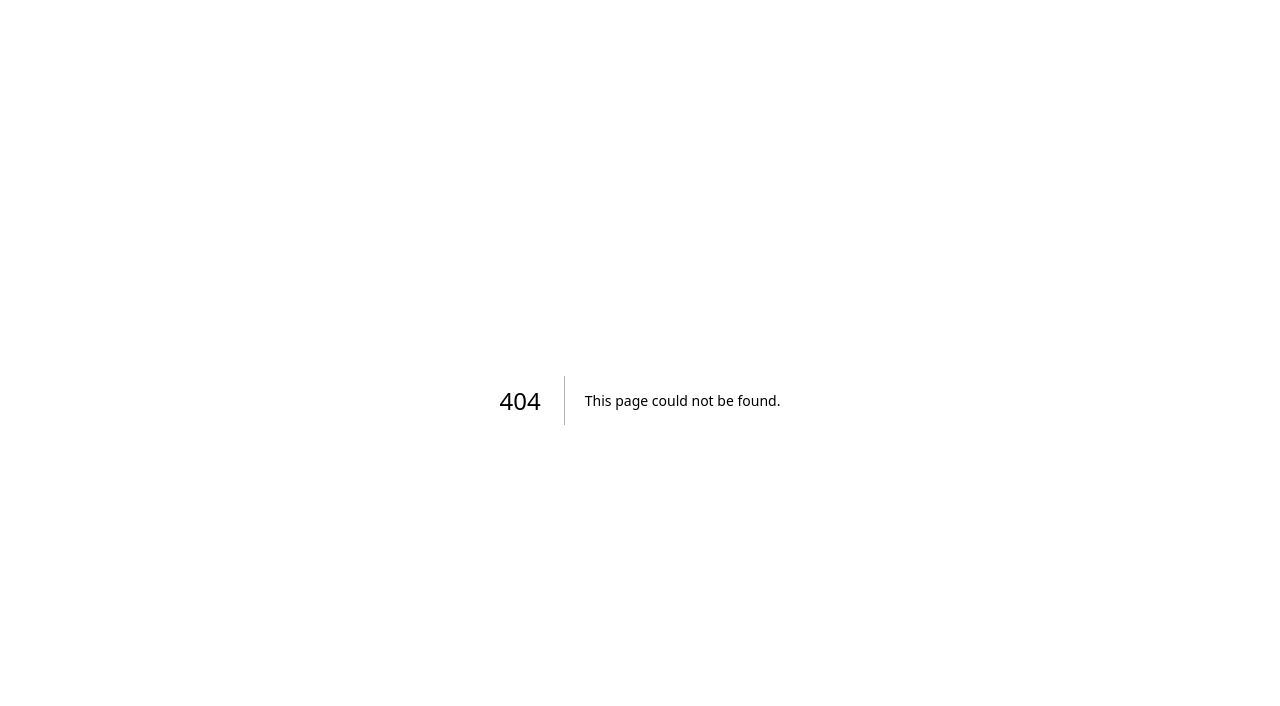
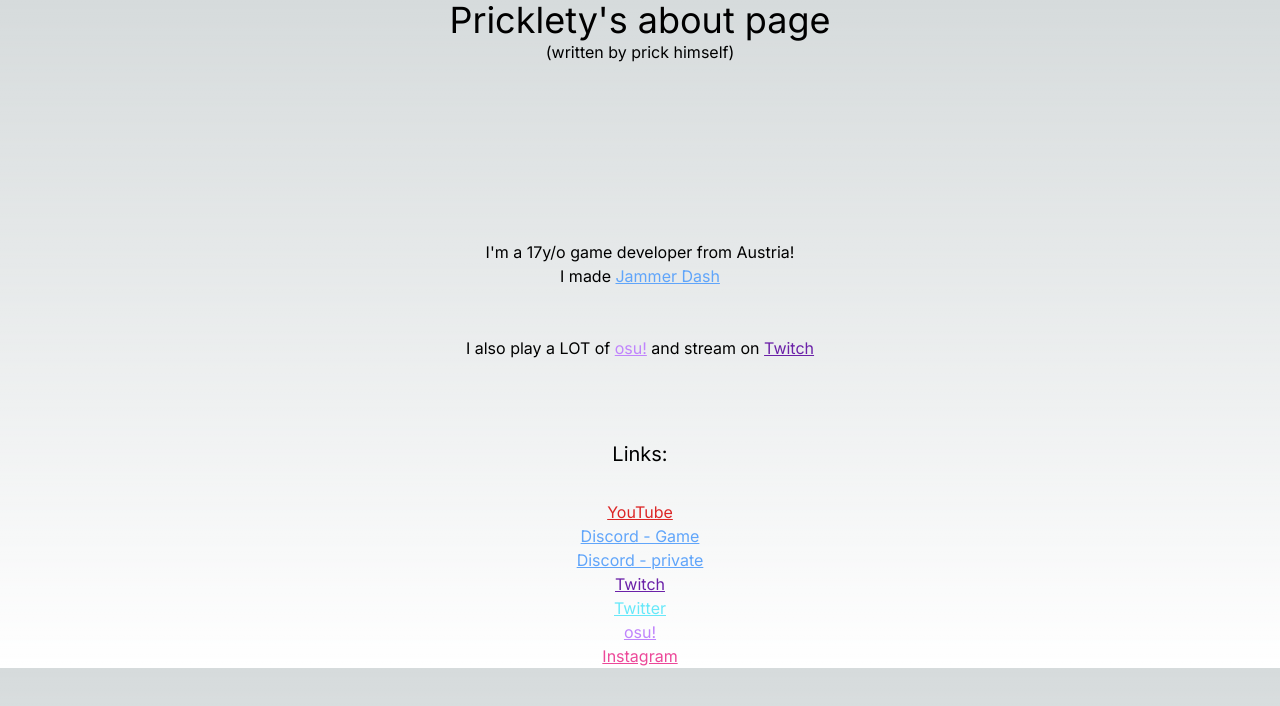
Before and after one commit to Pricklety/pricklety-dev, a Next.js app: page /devs/pricklety in a window 1280 px wide. Before the commit this address had no page. Shown: the top 706 px of the page. Built offline with nearby package versions, Linux system fonts and the light colour scheme.

Commit message:
Added personal site https://about.jammerdash.com/devs/pricklety

```diff
--- /dev/null
+++ b/app/context/context.js
@@ -0,0 +1,16 @@
+// app/context/context.js
+"use client";
+
+import { createContext, useState } from "react";
+
+export const context = createContext();
+
+export function Provider({ children }) {
+  const [value, setValue] = useState("Hello, world!");
+
+  return (
+    <MyContext.Provider value={{ value, setValue }}>
+      {children}
+    </MyContext.Provider>
+  );
+}
--- /dev/null
+++ b/app/devs/page.tsx
@@ -0,0 +1,12 @@
+// app/devs/page.tsx
+export default function Devs() {
+    return (
+      <main>
+        <div className="flex flex-col justify-center items-center h-screen">
+          <h1>Dev and staff list</h1>
+          <br />
+          <p>This is the about page for developers.</p>
+        </div>
+      </main>
+    );
+  }
--- /dev/null
+++ b/app/devs/pricklety/page.tsx
@@ -0,0 +1,33 @@
+
+"use client";
+import ReactTwitchEmbed, { TwitchEmbed } from "react-twitch-embed"
+export default function Home() {
+    return (
+      <main>
+        <header className="flex flex-col justify-header items-center h-60">
+        <h1 className="text-4xl ">
+            Pricklety's about page
+          </h1>
+          <h1>(written by prick himself)</h1>
+        </header>
+
+        <div className="flex flex-col items-center">
+        <h1>I'm a 17y/o game developer from Austria!</h1>
+
+            <h1>I made <a href="https://jammerdash.com" className="text-blue-400 underline" target="_blank">Jammer Dash</a></h1>
+
+            <h1 className="py-12">I also play a LOT of <a href="https://osu.ppy.sh/users/31770885" className="text-purple-400 underline" target="_blank">osu!</a> and stream on <a href="https://twitch.tv/prickletylive" className="text-purple-800 underline" target="_blank">Twitch</a></h1>
+
+            <h1 className="py-8 text-xl">Links:</h1>
+                <h2><a href="https://youtube.com/@Pricklety" className="text-red-600 underline" target="_blank">YouTube</a></h2>
+                <h2><a href="https://discord.gg/CCQKHtQefy" className="text-blue-400 underline" target="_blank">Discord - Game</a></h2>
+                <h2><a href="https://discord.gg/CkMz7SYUX9" className="text-blue-400 underline" target="_blank">Discord - private</a></h2>
+                <h2><a href="https://twitch.tv/prickletylive" className="text-purple-800 underline" target="_blank">Twitch</a></h2>
+                <h2><a href="https://x.com/pricklety" className="text-cyan-300 underline" target="_blank">Twitter</a></h2>
+                <h2><a href="https://osu.ppy.sh/users/31770885" className="text-purple-400 underline" target="_blank">osu!</a></h2>
+                <h2><a href="https://instagram.com/pricklety" className="text-pink-500 underline" target="_blank">Instagram</a></h2>
+        </div>
+
+        </main>
+    );
+  }
--- a/app/page.tsx
+++ b/app/page.tsx
@@ -1,21 +1,16 @@
-
-
 export default function Home() {
   return (
     <main>
-      <a href="https://jammerdash.com">Home page.</a>
       <div className="flex flex-col justify-center items-center h-screen">
-
         <h1>meow</h1>
         <br />
-    <h1 className="py-10 text-4xl">coming soon. idk when. whenever i feel motivated...</h1>
+        <h1 className="py-10 text-4xl">
+          coming soon. idk when. whenever i feel motivated...
+        </h1>
         <br />
         <h1>mrrp</h1>
         <br />
         <h1 className="py-10">im pretty bored tbh</h1>
-
-
-
       </div>
     </main>
   );
```
Also changed, not shown: package.json (+7 -4 lines), 1 other file (tests, documents, lock files or other folders). Lines whose indentation alone changed are shown as unchanged.
